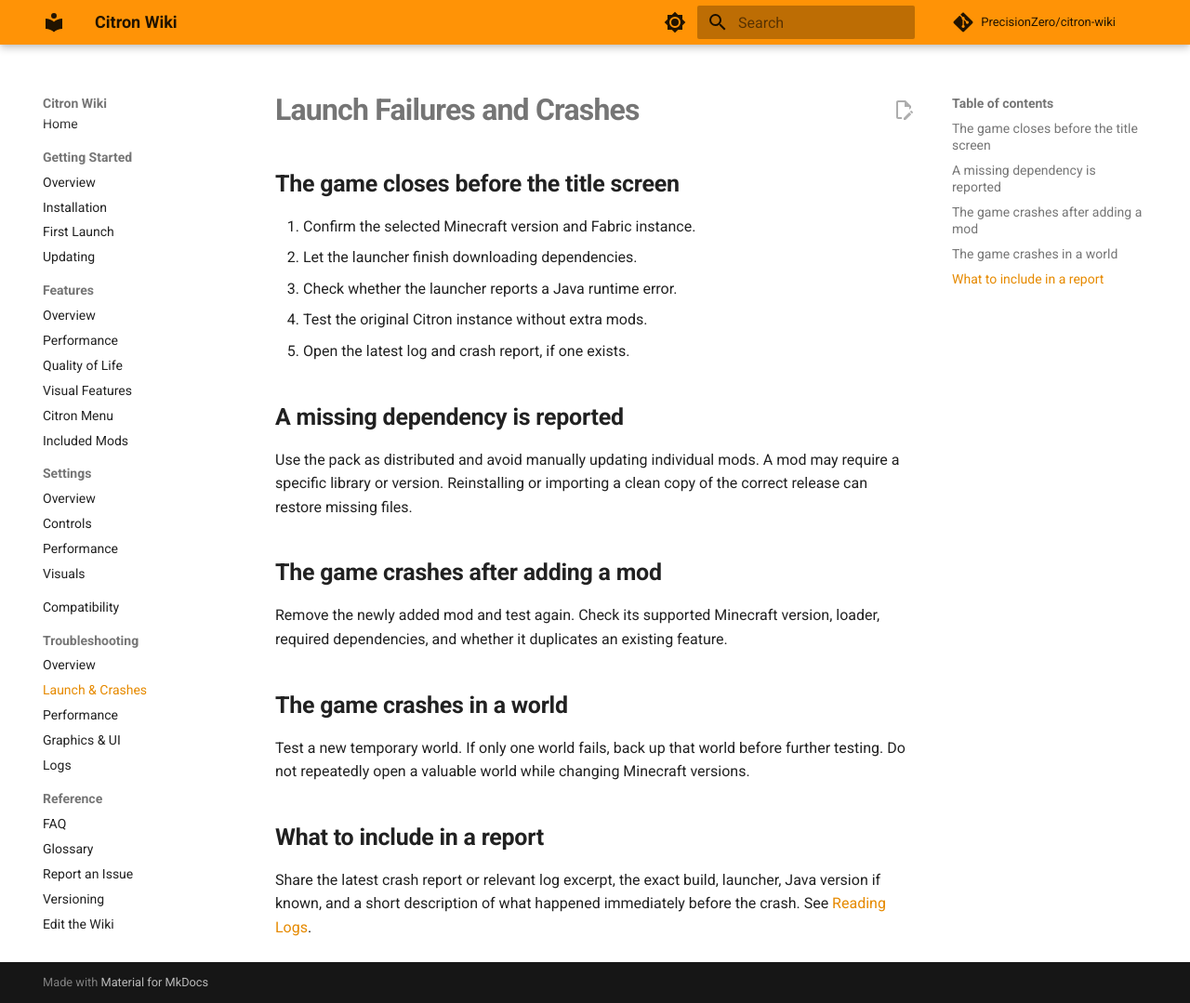
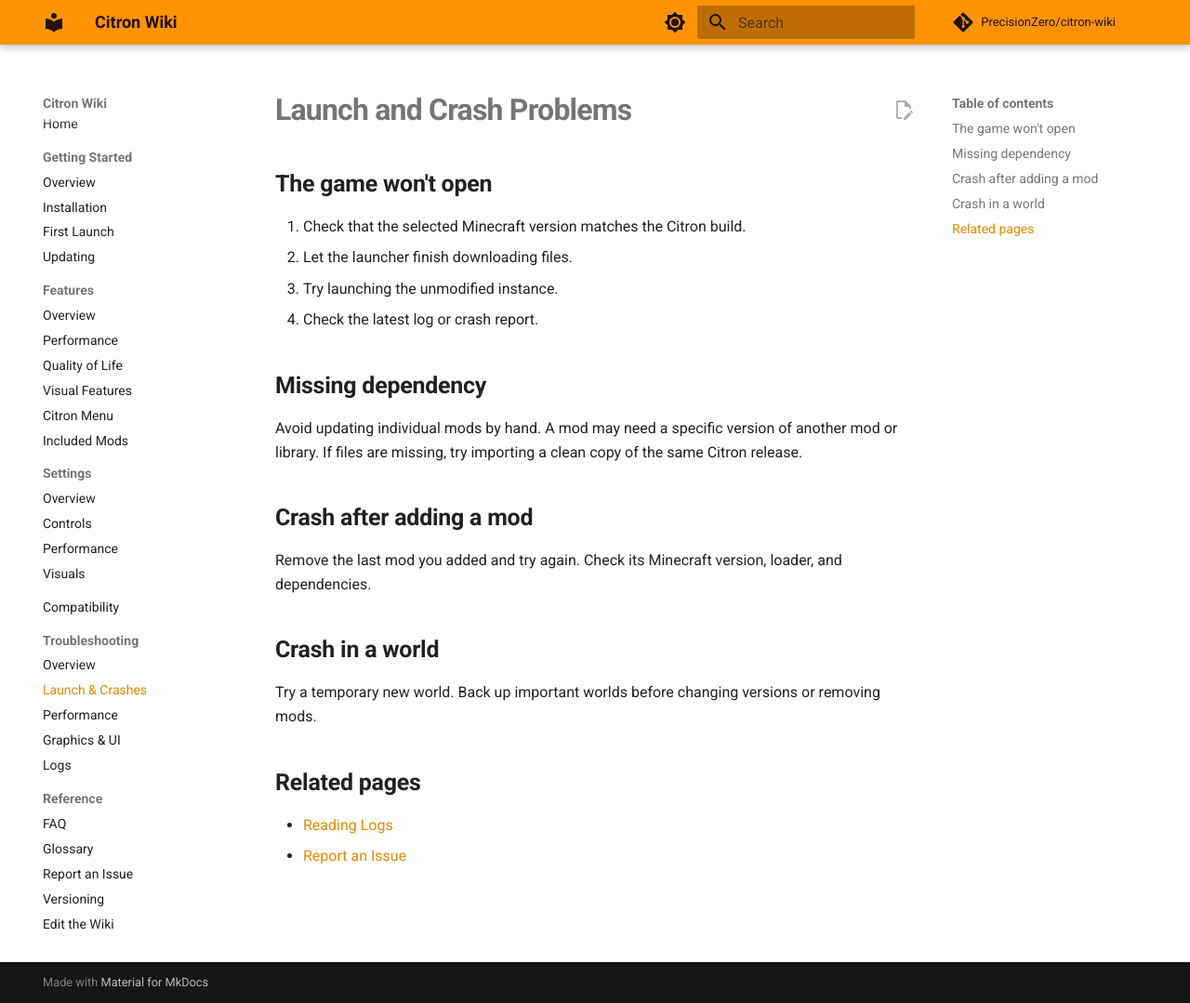
Before and after one commit to PrecisionZero/citron-wiki, an MkDocs documentation site: the page built from docs/troubleshooting/launch-crashes.md, in a window 1280 px wide and 1079 px high. Shown: the whole window at 93% size. Built offline with MkDocs 1.6.1 and Material for MkDocs 9.7.7, drawn with Linux system fonts in a browser that asks for light colours; comment, search, counter and statistics services are not loaded.

Commit message:
Simplify wiki page: docs/troubleshooting/launch-crashes.md

```diff
--- a/docs/troubleshooting/launch-crashes.md
+++ b/docs/troubleshooting/launch-crashes.md
@@ -1,25 +1,25 @@
-# Launch Failures and Crashes
+# Launch and Crash Problems
 
-## The game closes before the title screen
+## The game won't open
 
-1. Confirm the selected Minecraft version and Fabric instance.
-2. Let the launcher finish downloading dependencies.
-3. Check whether the launcher reports a Java runtime error.
-4. Test the original Citron instance without extra mods.
-5. Open the latest log and crash report, if one exists.
+1. Check that the selected Minecraft version matches the Citron build.
+2. Let the launcher finish downloading files.
+3. Try launching the unmodified instance.
+4. Check the latest log or crash report.
 
-## A missing dependency is reported
+## Missing dependency
 
-Use the pack as distributed and avoid manually updating individual mods. A mod may require a specific library or version. Reinstalling or importing a clean copy of the correct release can restore missing files.
+Avoid updating individual mods by hand. A mod may need a specific version of another mod or library. If files are missing, try importing a clean copy of the same Citron release.
 
-## The game crashes after adding a mod
+## Crash after adding a mod
 
-Remove the newly added mod and test again. Check its supported Minecraft version, loader, required dependencies, and whether it duplicates an existing feature.
+Remove the last mod you added and try again. Check its Minecraft version, loader, and dependencies.
 
-## The game crashes in a world
+## Crash in a world
 
-Test a new temporary world. If only one world fails, back up that world before further testing. Do not repeatedly open a valuable world while changing Minecraft versions.
+Try a temporary new world. Back up important worlds before changing versions or removing mods.
 
-## What to include in a report
+## Related pages
 
-Share the latest crash report or relevant log excerpt, the exact build, launcher, Java version if known, and a short description of what happened immediately before the crash. See [Reading Logs](logs.md).
+- [Reading Logs](logs.md)
+- [Report an Issue](../support/issue-reporting.md)
```
